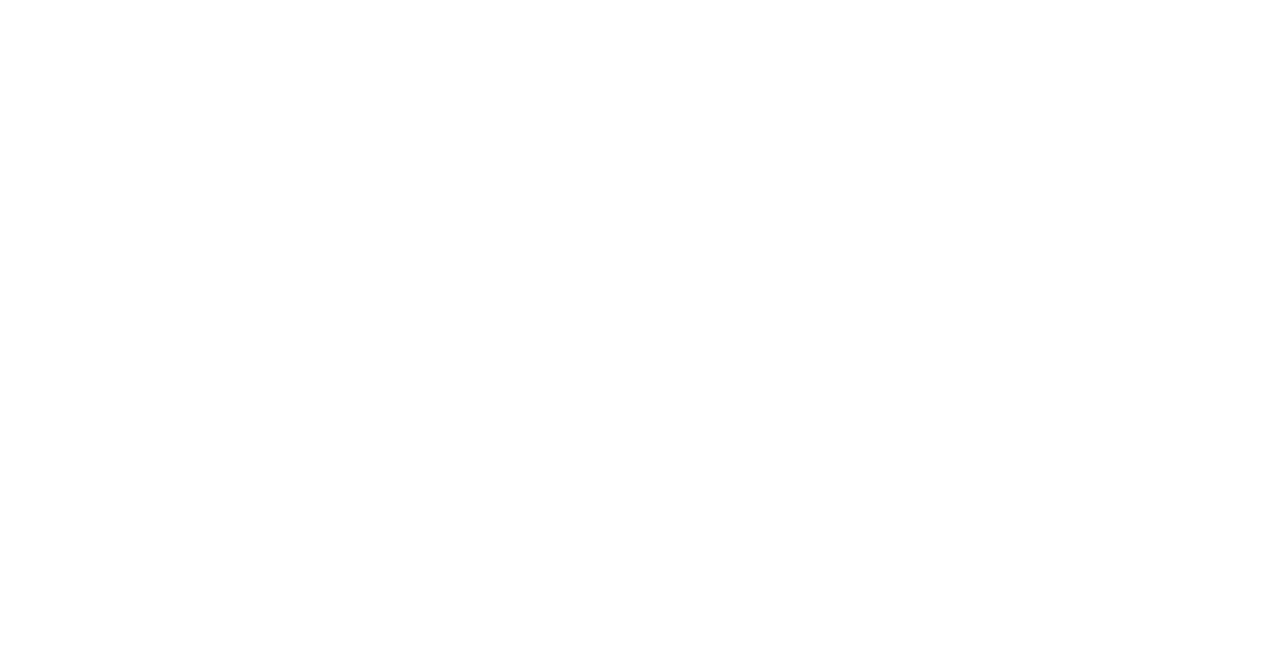
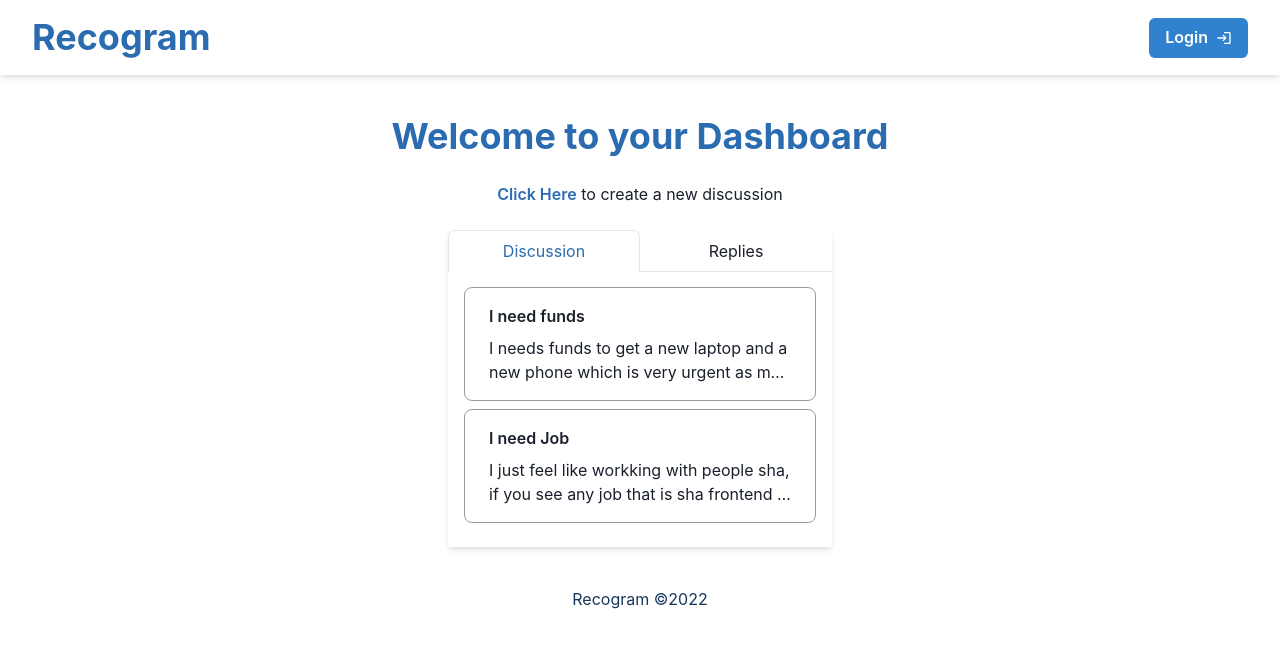
Before and after one commit to GDSC-BUK/sc-22.web, a React (Vite) app: page /dashboard in a window 1280 px wide. Before the commit this address had no page. Shown: the top 648 px of the page. Built offline with nearby package versions, Linux system fonts and the light colour scheme.

Commit message:
finished the dashboard and discussion page

```diff
--- a/index.html
+++ b/index.html
@@ -4,7 +4,7 @@
     <meta charset="UTF-8" />
     <link rel="icon" type="image/svg+xml" href="/src/favicon.svg" />
     <meta name="viewport" content="width=device-width, initial-scale=1.0" />
-    <title>Vite App</title>
+    <title>Reccogram</title>
   </head>
   <body>
     <div id="root"></div>
--- /dev/null
+++ b/src/pages/Dashboard.jsx
@@ -0,0 +1,146 @@
+import { Link as ALink } from "react-router-dom";
+
+// components
+import {
+  Box,
+  Heading,
+  Link,
+  Tab,
+  Tabs,
+  TabList,
+  TabPanel,
+  TabPanels,
+  Text,
+  VStack,
+} from "@chakra-ui/react";
+
+// layouts
+import BaseLayout from "../layouts/BaseLayout";
+
+// discussion data
+const discuss = [
+  {
+    id: 1,
+    title: "I need funds",
+    descr:
+      "I needs funds to get a new laptop and a new phone which is very urgent as my current laptop keeps and hanging and my phone camera is spoilt",
+  },
+  {
+    id: 2,
+    title: "I need Job",
+    descr:
+      "I just feel like workking with people sha, if you see any job that is sha frontend , hala me, I know all frameworks you can think of, angular, svelte, react, vue, alpine, preact, ionic, blitz, next, gatsby, remix and so on sha",
+  },
+];
+
+let id = 12;
+
+// replies data
+const replies = [
+  {
+    id: 1,
+    postTitle: "Mo needi changi",
+    link: `discussion/${id}`,
+    reply:
+      "Lorem ipsum dolor sit amet consectetur adipisicing elit. Enim, officiis.",
+  },
+  {
+    id: 2,
+    postTitle: "Mo needi changi",
+    link: `discussion/${id}`,
+    reply:
+      "Lorem ipsum dolor sit amet consectetur adipisicing elit. Enim, officiis.",
+  },
+  {
+    id: 3,
+    postTitle: "Mo needi changi",
+    link: `discussion/${id}`,
+    reply:
+      "Lorem ipsum dolor sit amet consectetur adipisicing elit. Enim, officiis.",
+  },
+  {
+    id: 4,
+    postTitle: "Mo needi changi",
+    link: `discussion/${id}`,
+    reply:
+      "Lorem ipsum dolor sit amet consectetur adipisicing elit. Enim, officiis.",
+  },
+];
+
+export default function Dashboard() {
+  return (
+    <BaseLayout>
+      <Box w="full">
+        <VStack spacing="6" my="10">
+          {/* page heading */}
+          <Heading color="blue.600">Welcome to your Dashboard</Heading>
+          {/* text */}
+          <Text>
+            <Link
+              as={ALink}
+              to="/create"
+              fontWeight="semibold"
+              color="blue.600"
+            >
+              Click Here
+            </Link>{" "}
+            to create a new discussion
+          </Text>
+          {/* tab to list discussion and replies */}
+          <Tabs
+            colorScheme="blue"
+            boxShadow="md"
+            isFitted
+            variant="enclosed"
+            w="96"
+          >
+            <TabList>
+              <Tab _focus={{ outline: "none" }}>Discussion</Tab>
+              <Tab _focus={{ outline: "none" }}>Replies</Tab>
+            </TabList>
+            <TabPanels>
+              <TabPanel>
+                {discuss.map((discussed) => (
+                  <VStack
+                    key={discussed.id}
+                    spacing="2"
+                    justifyContent="justify-start"
+                    placeItems="start"
+                    border="1px solid #999"
+                    borderRadius="lg"
+                    px="6"
+                    py="4"
+                    mb="2"
+                  >
+                    <Text fontWeight="semibold">{discussed.title}</Text>
+                    <Text noOfLines={2}>{discussed.descr}</Text>
+                  </VStack>
+                ))}
+              </TabPanel>
+              <TabPanel>
+                {replies.map((reply) => (
+                  <VStack
+                    key={reply.id}
+                    spacing="2"
+                    justifyContent="justify-start"
+                    placeItems="start"
+                    border="1px solid #999"
+                    borderRadius="lg"
+                    px="6"
+                    py="4"
+                    mb="2"
+                  >
+                    <Text as={ALink} to={reply.link} fontWeight="semibold">
+                      {reply.postTitle}
+                    </Text>
+                    <Text noOfLines={2}>{reply.reply}</Text>
+                  </VStack>
+                ))}
+              </TabPanel>
+            </TabPanels>
+          </Tabs>
+        </VStack>
+      </Box>
+    </BaseLayout>
+  );
+}
--- /dev/null
+++ b/src/pages/createDiscussion.jsx
@@ -0,0 +1,23 @@
+// components
+import { Button, Center, chakra, Input, Textarea } from "@chakra-ui/react";
+
+// layout
+import BaseLayout from "../layouts/BaseLayout";
+
+export default function createDiscussion() {
+  return (
+    <BaseLayout>
+      <Center p="8">
+        <chakra.form>
+          <Input placeholder="Title of Discussion" />
+          <Textarea mt="4" placeholder="What are you having problem with?" />
+          <Button colorScheme="blue" w="full" mt="4">
+            Create Discussion
+          </Button>
+        </chakra.form>
+      </Center>
+    </BaseLayout>
+  );
+}
+
+// implementing socket on maps
--- a/src/pages/index.jsx
+++ b/src/pages/index.jsx
@@ -1,3 +1,4 @@
+import { Link as ALink } from "react-router-dom";
 import { Center, Heading, Text } from "@chakra-ui/react";
 import BaseLayout from "../layouts/BaseLayout";
 
@@ -9,7 +10,12 @@
       <Center px="8" py="4">
         <Heading as="p" textAlign="center">
           Hello{" "}
-          <Text as="span" color="blue.600" textDecoration="underline">
+          <Text
+            as={ALink}
+            to="/dashboard"
+            color="blue.600"
+            textDecoration="underline"
+          >
             {user}
           </Text>
           , <br /> Welcome to Recogram
--- a/src/router/index.jsx
+++ b/src/router/index.jsx
@@ -2,8 +2,13 @@
 import { BrowserRouter, Routes, Route } from "react-router-dom";
 // pages
 import Index from "../pages";
+// auth pages
 import SignIn from "../pages/auth/SignIn";
 import SignUp from "../pages/auth/SignUp";
+
+// user pages
+import CreateDiscussion from "../pages/createDiscussion";
+import Dashboard from "../pages/Dashboard";
 
 function index() {
   return (
@@ -15,6 +20,10 @@
         {/* auth pages */}
         <Route path="/register" element={<SignUp />} />
         <Route path="/login" element={<SignIn />} />
+
+        {/* user pages */}
+        <Route path="/create" element={<CreateDiscussion />} />
+        <Route path="/dashboard" element={<Dashboard />} />
       </Routes>
     </BrowserRouter>
   );
```
